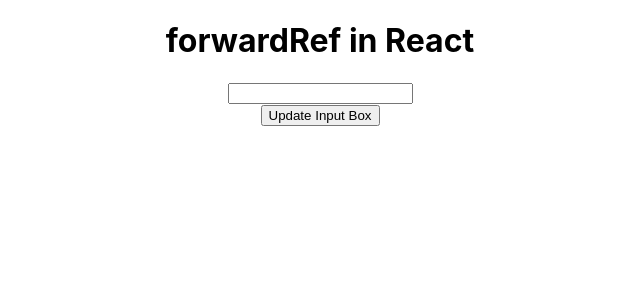
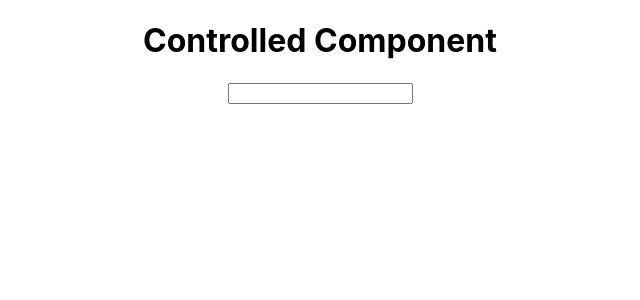
Before and after one commit to anil-sidhu/react-17, a React (Create React App) app: page / in a window 1280 px wide. Shown: the top 300 px of the page, without its empty margins (320-960 px from the left). Built offline with nearby package versions, Linux system fonts and the light colour scheme.

Commit message:
done controlled

```diff
--- a/src/App.js
+++ b/src/App.js
@@ -1,23 +1,15 @@
 import './App.css';
-import React ,{useRef} from 'react'
-import User from './User'
+import React,{useState} from 'react'
 function App() {
-  let inputRef=useRef(null)
-  function updateInput()
-  {
-    inputRef.current.value="1000";
-    inputRef.current.style.color="red"
-    inputRef.current.focus()
+  const [val,setVal]=useState("")
 
-
-  }
-  return (
+   return (
     <div className="App">
-      <h1>forwardRef in React </h1>
-      <User ref={inputRef} />
-      <button onClick={updateInput} >Update Input Box</button>
+      <h1>Controlled Component </h1>
+      <input type="text" value={val} onChange={(e)=>setVal(e.target.value)} />
+   <h1>{val}</h1>
     </div>
   );
 
 }
-export default App;
+export default  App;
--- a/src/User.js
+++ /dev/null
@@ -1,11 +0,0 @@
-import React,{forwardRef} from 'react'
-function User(props,ref)
-{
-    return(
-        <div>
-            <input ref={ref} type="text" />
-        </div>
-    )
-}
-
-export default forwardRef(User);
```
